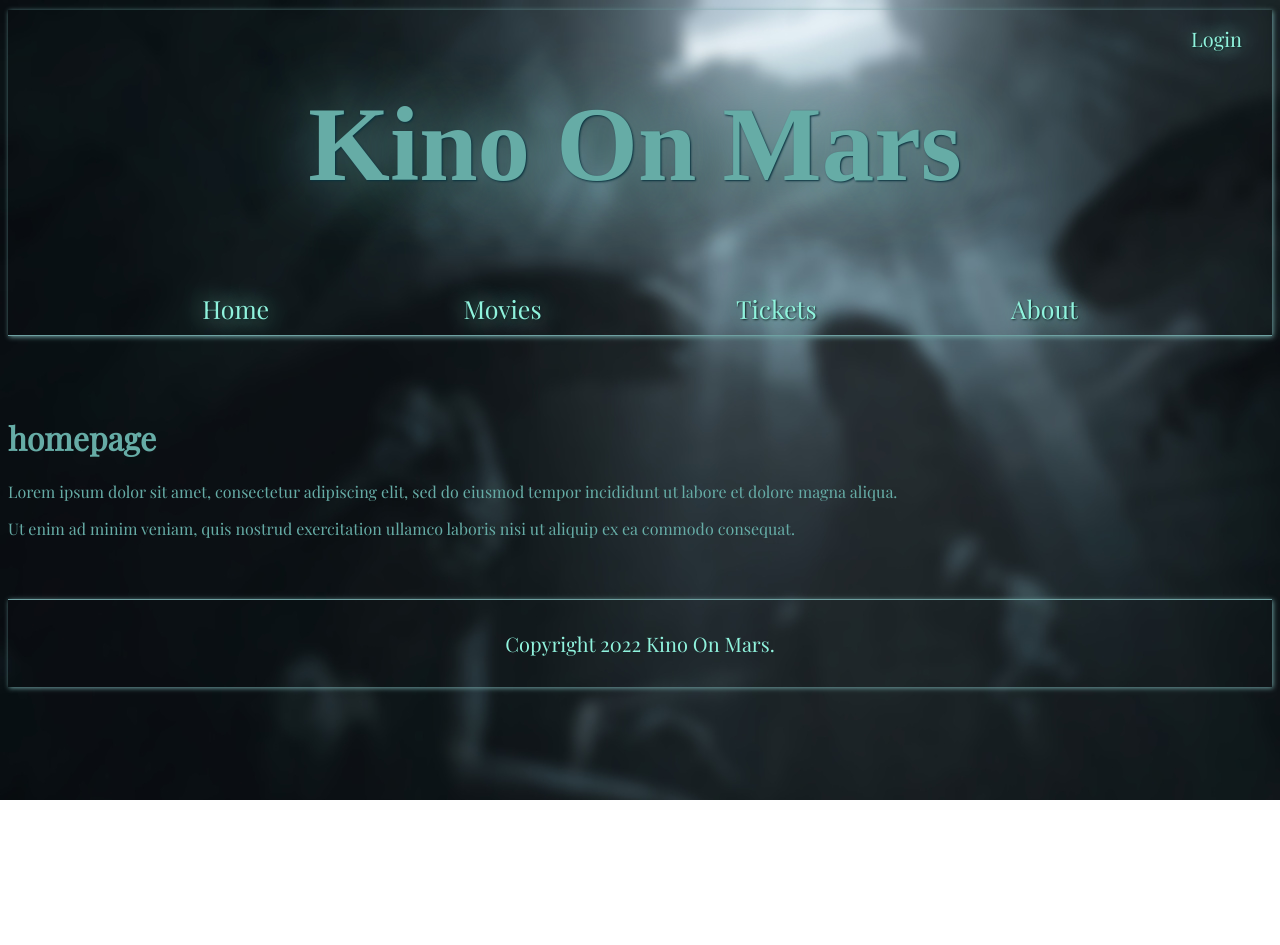
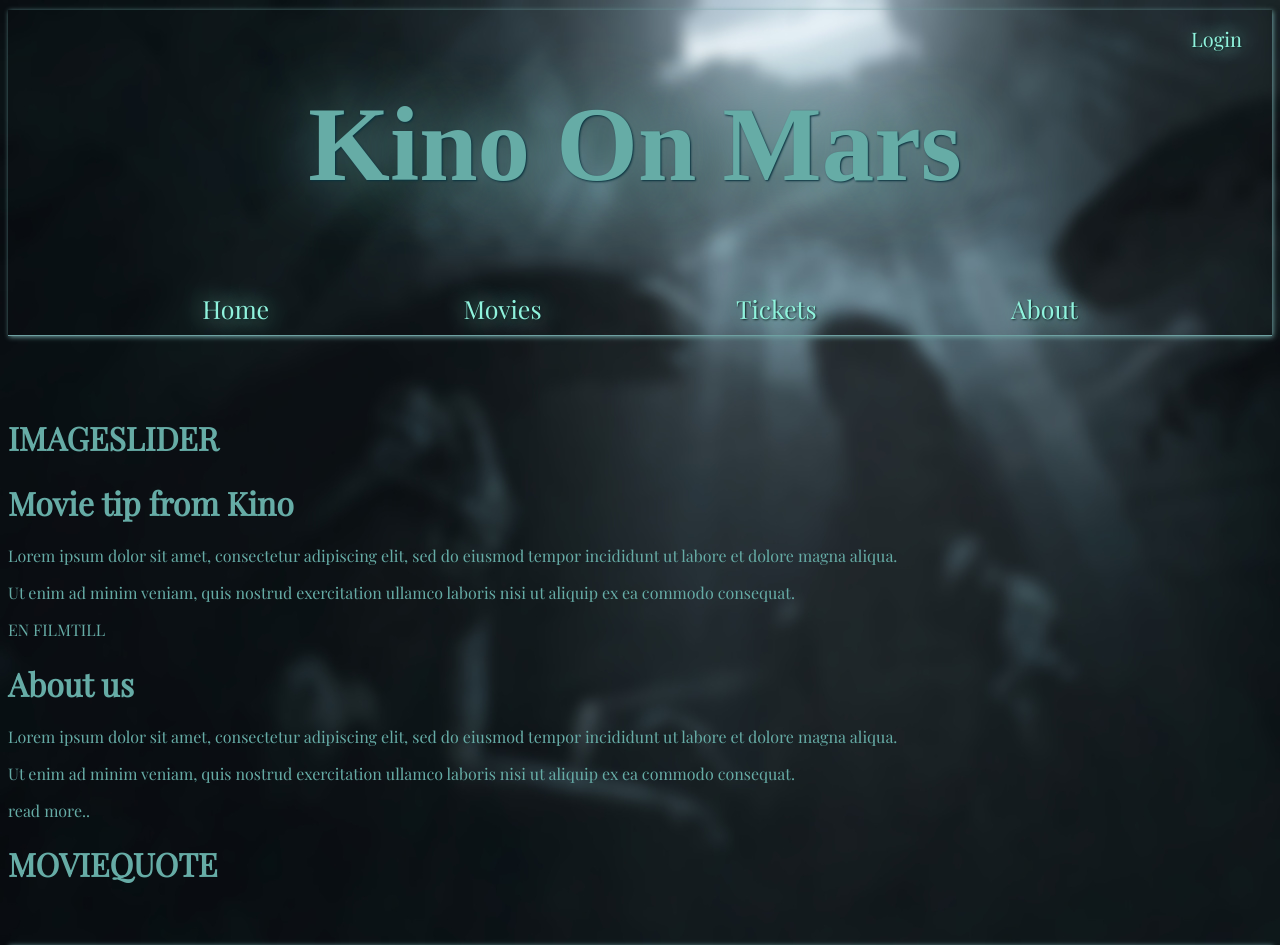
Before and after one commit to amyrman/edu-js-nextkino, a Next.js app: page / in a window 1280 px wide. Shown: the top 945 px of the page. Before the commit the page ends 800 px from the top, so only its background shows below. Built offline with nearby package versions, Linux system fonts and the light colour scheme; a web font is replaced by a local one.

Commit message:
Planning layout with divs

```diff
--- a/pages/index.js
+++ b/pages/index.js
@@ -5,10 +5,25 @@ import styles from '../styles/Home.module.css'
 
 export default function Home() {
   return (
-    <div>
-      <h1>homepage</h1>
+  <div className="HomePage">
+    <div className="ImageSlider">
+      <h1>IMAGESLIDER</h1>
+    </div>
+    <div className="SelectedMovies">
+      <h1>Movie tip from Kino</h1>
       <p>Lorem ipsum dolor sit amet, consectetur adipiscing elit, sed do eiusmod tempor incididunt ut labore et dolore magna aliqua.</p>
       <p>Ut enim ad minim veniam, quis nostrud exercitation ullamco laboris nisi ut aliquip ex ea commodo consequat.</p>
+      <p>EN FILMTILL</p>
     </div>
+    <div className="AboutUsHome">
+      <h1>About us</h1>
+      <p>Lorem ipsum dolor sit amet, consectetur adipiscing elit, sed do eiusmod tempor incididunt ut labore et dolore magna aliqua.</p>
+      <p>Ut enim ad minim veniam, quis nostrud exercitation ullamco laboris nisi ut aliquip ex ea commodo consequat.</p>
+      <a>read more..</a>
+    </div>
+    <div className="MovieQuote">
+      <h1>MOVIEQUOTE</h1>
+    </div>
+  </div>
   )
 }
```
